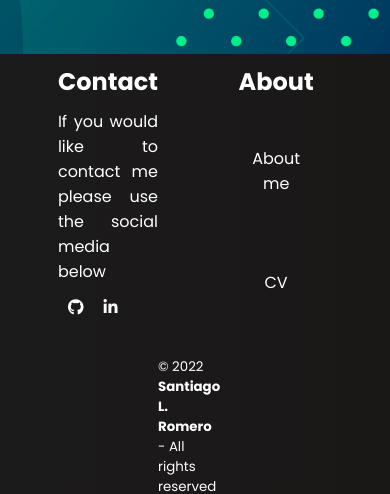
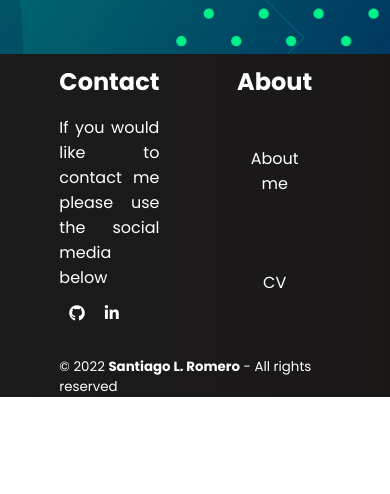
Before and after one commit to santi4246/portfolio, a React (Create React App) app: page / in a window 390 px wide. Shown: the part 790-1284 px from the top of the page. After the commit the page ends 1187 px from the top, so only its background shows below. Built offline with nearby package versions, Linux system fonts and the light colour scheme.

Commit message:
Initial files

```diff
--- a/src/Components/Navbar/index.jsx
+++ b/src/Components/Navbar/index.jsx
@@ -30,6 +30,7 @@ export default function Navbar () {
            <ul className={click ? 'nav-menu active' : 'nav-menu'}>
             <li className='nav-item'><Link to='/' className='nav-links' onClick={mobileMenu}>Home</Link></li>
             <li className="nav-item" onMouseEnter={onMouseEnter} onMouseLeave={onMouseLeave}><Link to='/about' className="nav-links" onClick={mobileMenu}>About me</Link>{dropdown && <Dropdown/>}</li>
+            {window.innerWidth < 960 ? <li className="nav-item"><Link to='/cv' className="nav-links" onClick={mobileMenu}>CV</Link></li> : null}
             <li className="nav-item"><Link to='/contact' className="nav-links" onClick={mobileMenu}>Contact</Link></li>
            </ul>
         </nav>
--- a/src/Styles/Footer.css
+++ b/src/Styles/Footer.css
@@ -57,3 +57,28 @@
     align-items: center;
     justify-content: center;
 }
+@media (max-width: 1000px) {
+    .footer {
+        display: grid;
+        grid-template-columns: repeat(5, 1fr);
+        grid-template-rows: repeat(3, 1fr);
+    }
+    .group-1 {
+        display: grid;
+        grid-column: 2/3;
+        grid-row: 1/3;
+    }
+    .group-1 p {
+        margin: -25px 0;
+    }
+    .about {
+        display: grid;
+        grid-column: 4/5;
+        grid-row: 1/2;
+    }
+    .group-2 {
+        display: grid;
+        grid-column: 2/5;
+        grid-row: 3/4;
+    }
+}
```
